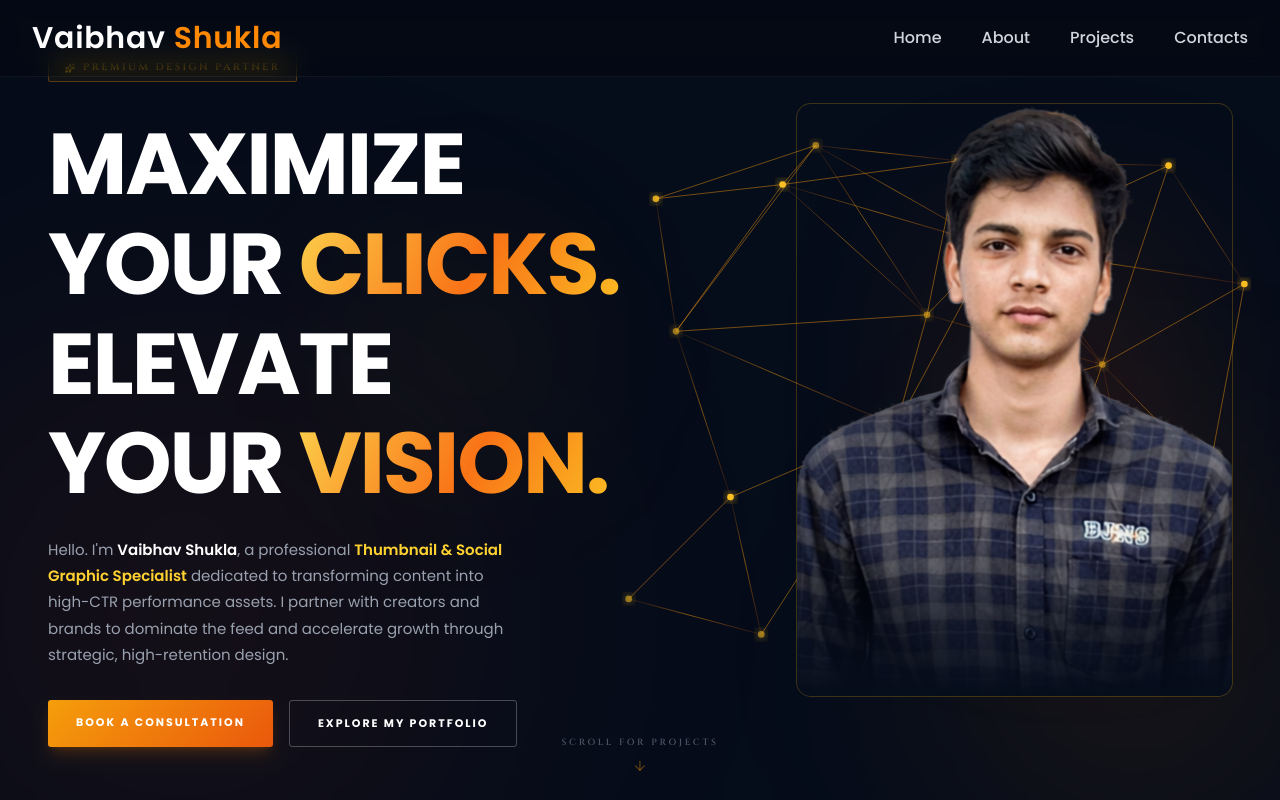
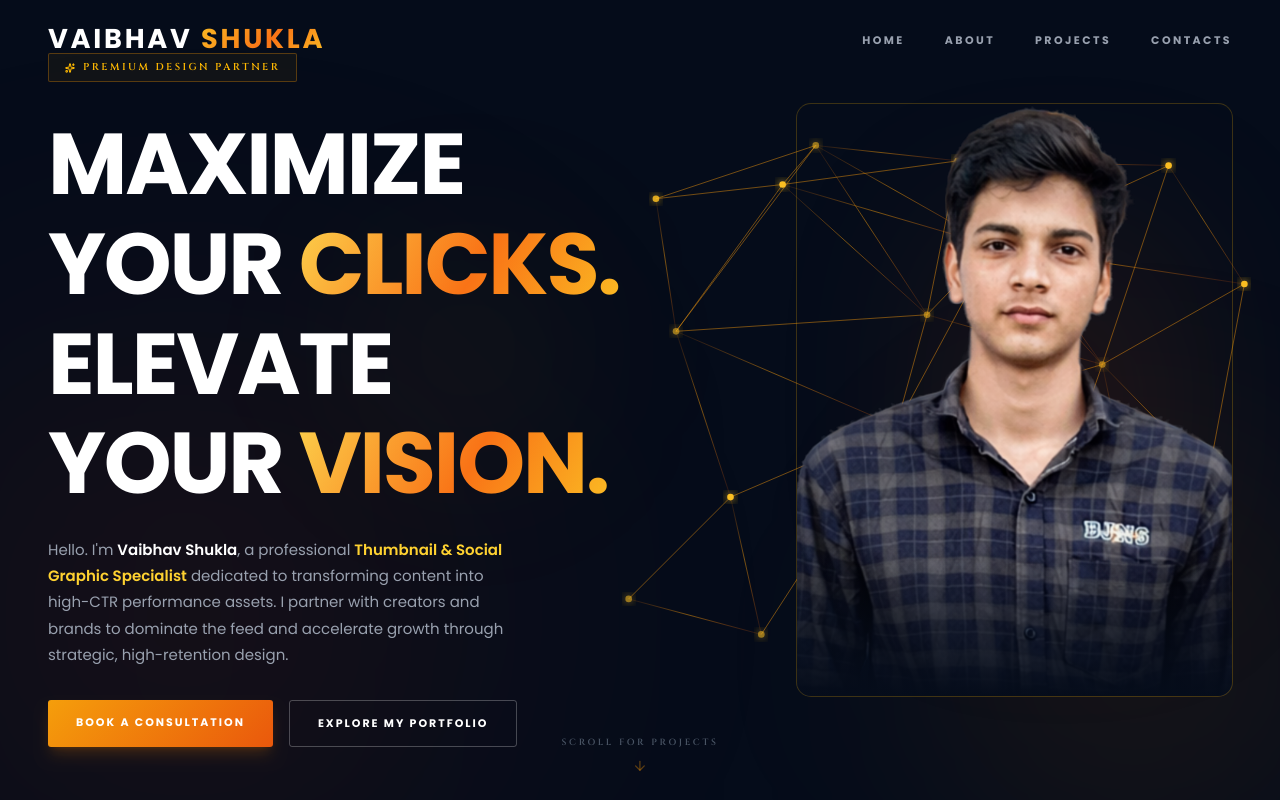
Before and after one commit to Vaibhav-webdev/Thumbnail, a Next.js app: page / in a window 1280 px wide. Shown: the top 800 px of the page. Built offline with nearby package versions, Linux system fonts and the light colour scheme.

Commit message:
Update Navbar.js

```diff
--- a/src/app/components/Navbar.js
+++ b/src/app/components/Navbar.js
@@ -1,79 +1,153 @@
 "use client";
 
-import { useState } from "react";
+import { useState, useEffect } from "react";
+import { motion, AnimatePresence } from "framer-motion";
+import { Menu, X } from "lucide-react";
 
-export default function Navbar() {
-  const [menuOpen, setMenuOpen] = useState(false);
-
-  const links = [
-    { name: "Home", href: "#home" },
-    { name: "About", href: "#about" },
+const LINKS = [
+  { name: "Home",     href: "#home"     },
+  { name: "About",    href: "#about"    },
   { name: "Projects", href: "#projects" },
   { name: "Contacts", href: "#contacts" },
 ];
 
+export default function Navbar() {
+  const [menuOpen, setMenuOpen] = useState(false);
+  const [scrolled, setScrolled] = useState(false);
+
+  useEffect(() => {
+    const onScroll = () => setScrolled(window.scrollY > 20);
+    window.addEventListener("scroll", onScroll);
+    return () => window.removeEventListener("scroll", onScroll);
+  }, []);
+
   return (
-    <header className="fixed top-0 left-0 w-full z-50 backdrop-blur-md bg-black/20 border-b border-white/5">
-      <div className="max-w-7xl mx-auto px-6 lg:px-8">
+    <>
+      {/* Google Font: Cinzel (used for logo) */}
+      <style>{`
+        @import url('https://fonts.googleapis.com/css2?family=Cinzel:wght@600;700&display=swap');
+        .font-cinzel { font-family: 'Cinzel', serif; }
+      `}</style>
 
-        <div className="flex items-center justify-between h-[76px]">
+      <motion.header
+        initial={{ y: -90, opacity: 0 }}
+        animate={{ y: 0, opacity: 1 }}
+        transition={{ duration: 0.65, ease: [0.22, 1, 0.36, 1] }}
+        className={`fixed top-0 left-0 z-50 w-full transition-all duration-500 ${
+          scrolled
+            ? "border-b border-amber-400/10 bg-[#050c1a]/90 backdrop-blur-2xl shadow-2xl shadow-black/40"
+            : "bg-transparent"
+        }`}
+      >
+        <div className="mx-auto max-w-7xl px-6 lg:px-12">
+          <div className="flex h-20 items-center justify-between">
 
-          {/* Logo */}
-          <div className="text-xl lg:text-3xl font-semibold tracking-wide text-white">
-            Vaibhav<span className="text-orange-400"> Shukla</span>
-          </div>
+            {/* ── LOGO ── */}
+            <motion.a
+              href="#home"
+              whileHover={{ scale: 1.03 }}
+              whileTap={{ scale: 0.97 }}
+              className="font-cinzel select-none text-2xl lg:text-[1.7rem] font-bold tracking-widest uppercase"
+            >
+              <span className="text-white">Vaibhav </span>
+              <span
+                className="bg-clip-text text-transparent"
+                style={{
+                  backgroundImage:
+                    "linear-gradient(135deg, #fbbf24 0%, #f97316 55%, #fbbf24 100%)",
+                }}
+              >
+                Shukla
+              </span>
+            </motion.a>
 
-          {/* Desktop Menu */}
-          <nav className="hidden md:flex items-center gap-10 font-medium">
-            {links.map((link) => (
-              <a
+            {/* ── DESKTOP NAV ── */}
+            <nav className="hidden md:flex items-center gap-10">
+              {LINKS.map((link, i) => (
+                <motion.a
                   key={link.name}
                   href={link.href}
-                className="relative after:absolute after:bottom-0 after:left-0 after:h-[2px] after:bg-orange-500 after:w-0 after:transition-all after:duration-300 hover:after:w-full text-gray-300 hover:text-white transition"
+                  initial={{ opacity: 0, y: -14 }}
+                  animate={{ opacity: 1, y: 0 }}
+                  transition={{
+                    delay: 0.12 * i + 0.25,
+                    duration: 0.45,
+                    ease: "easeOut",
+                  }}
+                  className="group relative text-[11px] font-bold tracking-[0.22em] uppercase text-gray-400 hover:text-white transition-colors duration-250"
                 >
                   {link.name}
-
-                <span className="absolute left-0 -bottom-2 h-[2px] w-0 bg-[#ff6b4a] transition-all duration-300 hover:w-full"></span>
-              </a>
+                  {/* Animated underline */}
+                  <span className="absolute -bottom-1 left-0 h-[1.5px] w-0 rounded-full bg-gradient-to-r from-amber-400 to-orange-500 transition-all duration-350 group-hover:w-full" />
+                </motion.a>
               ))}
             </nav>
 
-          {/* Mobile Menu Button */}
+            {/* ── MOBILE BURGER ── */}
             <button
-            onClick={() => setMenuOpen(!menuOpen)}
-            className="md:hidden text-white"
+              onClick={() => setMenuOpen((o) => !o)}
+              className="relative md:hidden p-1 text-white"
+              aria-label="Toggle menu"
             >
-            <svg
-              xmlns="http://www.w3.org/2000/svg"
-              width="28"
-              height="28"
-              fill="none"
-              stroke="currentColor"
-              strokeWidth="2"
+              <AnimatePresence mode="wait" initial={false}>
+                {menuOpen ? (
+                  <motion.span
+                    key="close"
+                    initial={{ rotate: -90, opacity: 0 }}
+                    animate={{ rotate: 0, opacity: 1 }}
+                    exit={{ rotate: 90, opacity: 0 }}
+                    transition={{ duration: 0.2 }}
+                    className="block"
                   >
-              <path d="M4 7h20M4 14h20M4 21h20" />
-            </svg>
+                    <X size={26} className="text-amber-400" />
+                  </motion.span>
+                ) : (
+                  <motion.span
+                    key="open"
+                    initial={{ rotate: 90, opacity: 0 }}
+                    animate={{ rotate: 0, opacity: 1 }}
+                    exit={{ rotate: -90, opacity: 0 }}
+                    transition={{ duration: 0.2 }}
+                    className="block"
+                  >
+                    <Menu size={26} />
+                  </motion.span>
+                )}
+              </AnimatePresence>
             </button>
           </div>
         </div>
 
-      {/* Mobile Menu */}
+        {/* ── MOBILE MENU ── */}
+        <AnimatePresence>
           {menuOpen && (
-        <div className="md:hidden bg-black/90 backdrop-blur-xl border-t border-white/10">
-          <div className="flex flex-col items-center gap-6 py-8">
-            {links.map((link) => (
-              <a
+            <motion.div
+              key="mobile-menu"
+              initial={{ height: 0, opacity: 0 }}
+              animate={{ height: "auto", opacity: 1 }}
+              exit={{ height: 0, opacity: 0 }}
+              transition={{ duration: 0.32, ease: [0.22, 1, 0.36, 1] }}
+              className="overflow-hidden border-t border-amber-400/10 bg-[#050c1a]/97 backdrop-blur-2xl md:hidden"
+            >
+              <div className="flex flex-col items-center gap-7 py-10">
+                {LINKS.map((link, i) => (
+                  <motion.a
                     key={link.name}
                     href={link.href}
+                    initial={{ x: -28, opacity: 0 }}
+                    animate={{ x: 0, opacity: 1 }}
+                    transition={{ delay: i * 0.075, ease: "easeOut" }}
                     onClick={() => setMenuOpen(false)}
-                className="text-gray-300 hover:text-[#ff6b4a] transition text-lg"
+                    className="text-base font-bold tracking-[0.22em] uppercase text-gray-300 hover:text-amber-300 transition-colors duration-200"
                   >
                     {link.name}
-              </a>
+                  </motion.a>
                 ))}
               </div>
-        </div>
+            </motion.div>
           )}
-    </header>
+        </AnimatePresence>
+      </motion.header>
+    </>
   );
 }
```
Lines whose indentation alone changed are shown as unchanged.
